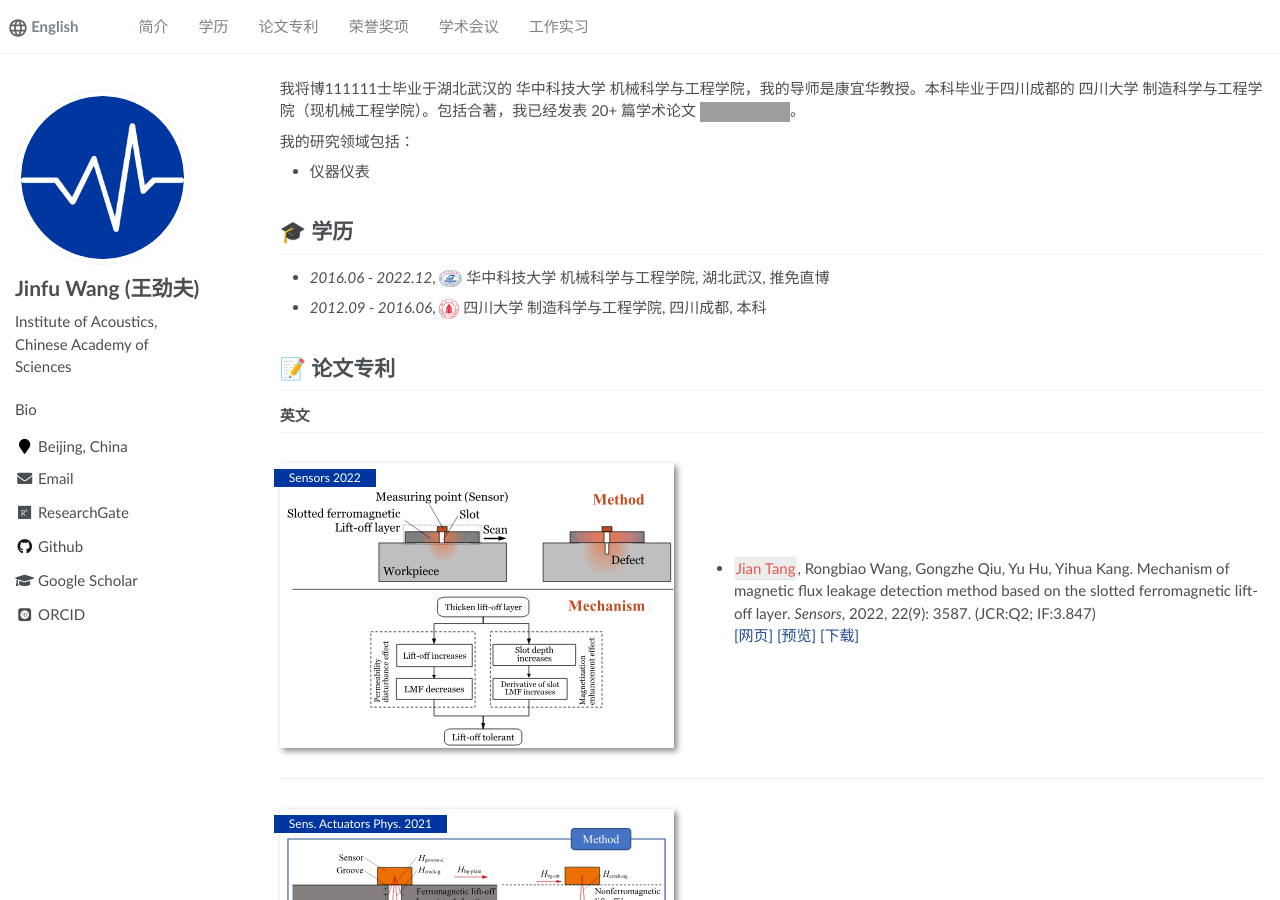
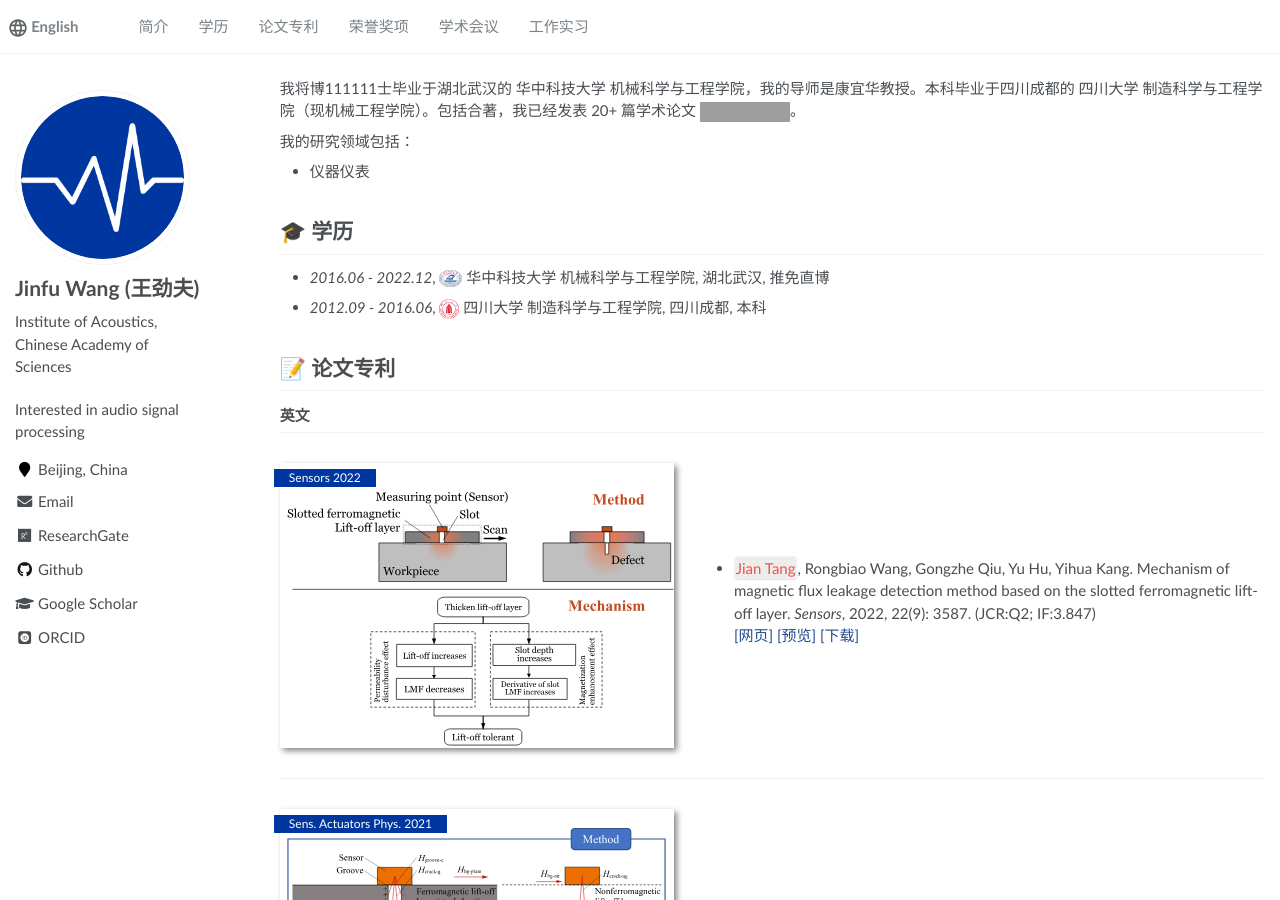
Before and after one commit to 875441459/875441459.github.io, a Jekyll site: the page built from _pages/about.md, in a window 1280 px wide and 900 px high. Built offline with Jekyll 4.4.1, drawn with Linux system fonts in a browser that asks for light colours; some web fonts are replaced; grey boxes are pictures that could not be loaded.

Commit message:
Update _config.yml

```diff
--- a/_config.yml
+++ b/_config.yml
@@ -7,7 +7,7 @@
 
 # Site Settings
 title                    : "Jinfu Wang (王劲夫)"
-description              : "Bio"
+description              : "Interested in audio signal processing"
 repository               : "875441459/875441459.github.io"
 google_scholar_stats_use_cdn : false
 
@@ -45,7 +45,7 @@ author:
   lastfm           :
   linkedin         : # e.g., "linkedin username"
   dblp             : # e.g., "https://dblp.org/pid/xx/xxxx.html"
-  orcid            : "https://orcid.org/0000-0001-9658-209X"
+  orcid            : "https://orcid.org/my-orcid?orcid=0000-0002-4963-3103"
   pinterest        :
   soundcloud       :
   stackoverflow    : # http://stackoverflow.com/users/123456/username
```
